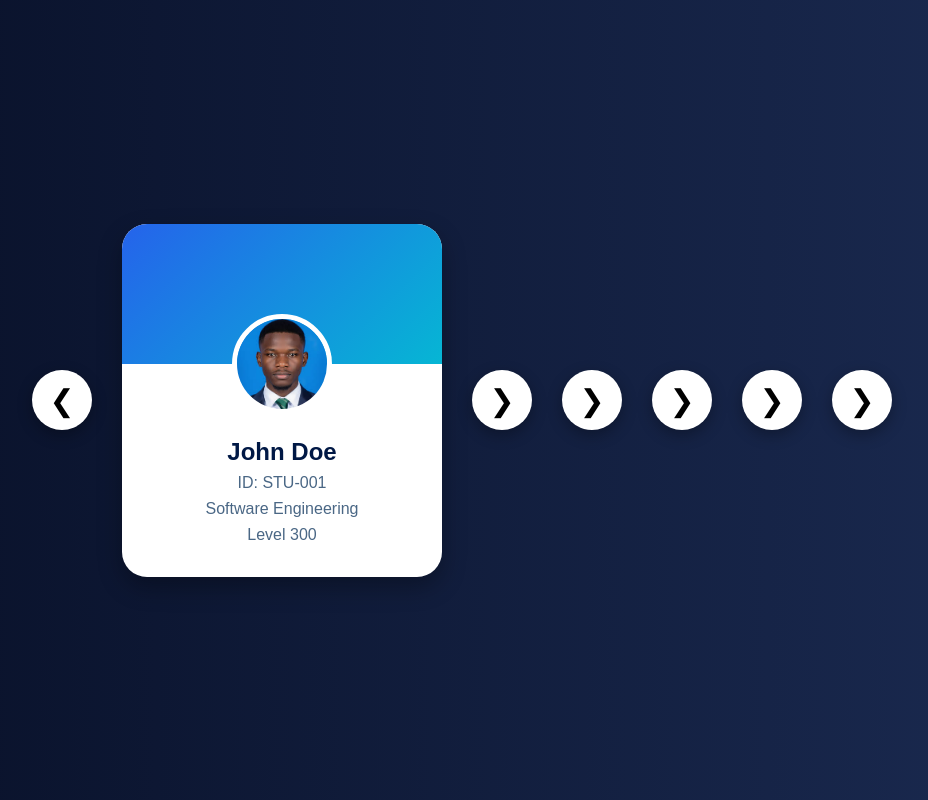
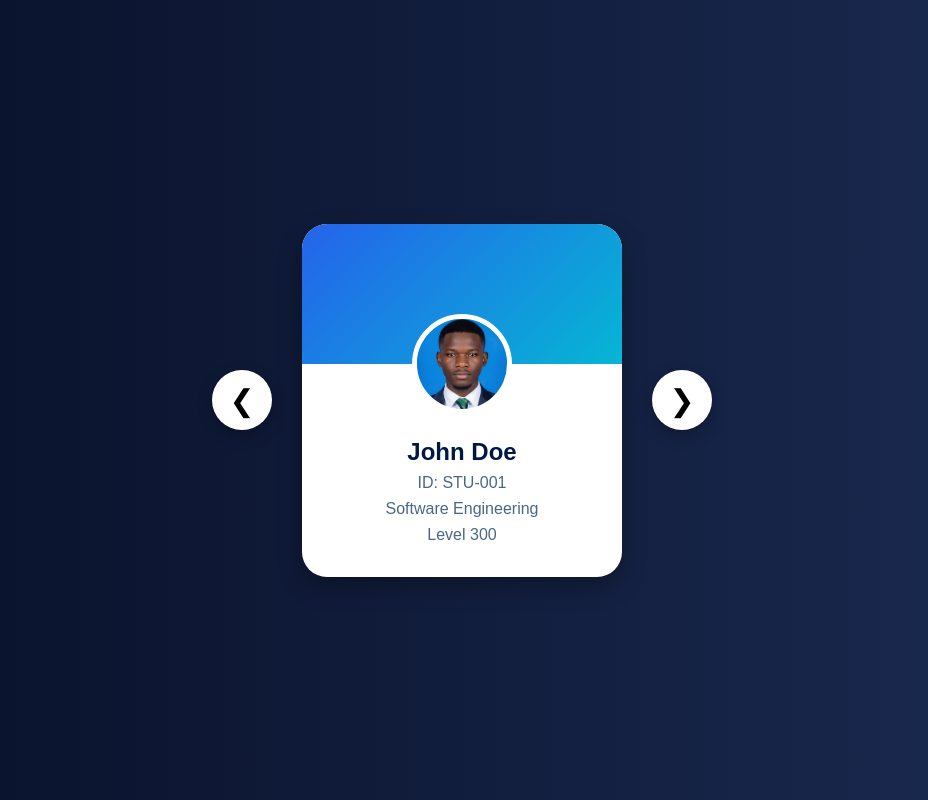
Before and after one commit to K-code-arch/Student-Carousel., a plain HTML site: page index.html in a window 1280 px wide. Shown: the whole page, without its empty margins (178-1106 px from the left). Drawn offline with Linux system fonts and the light colour scheme.

Commit message:
Removed the duplicate buttons

```diff
--- a/index.html
+++ b/index.html
@@ -133,10 +133,6 @@
       </div>
 
       <button class="arrow" onclick="nextCard()">&#10095;</button>
-      <button class="arrow" onclick="nextCard()">&#10095;</button>
-      <button class="arrow" onclick="nextCard()">&#10095;</button>
-      <button class="arrow" onclick="nextCard()">&#10095;</button>
-      <button class="arrow" onclick="nextCard()">&#10095;</button>
     </div>
 
     <script src="./Student carousel.js"></script>
```
